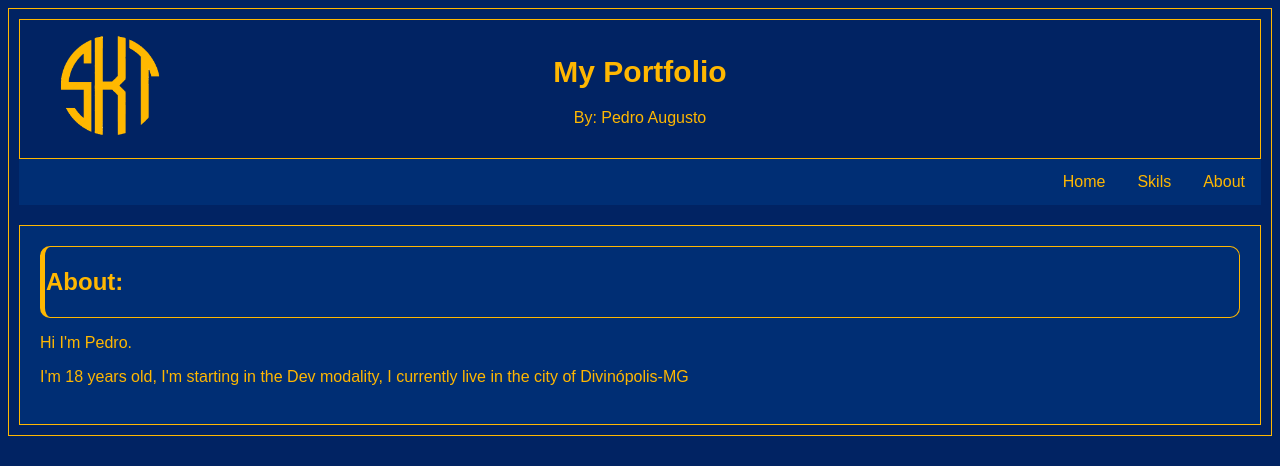
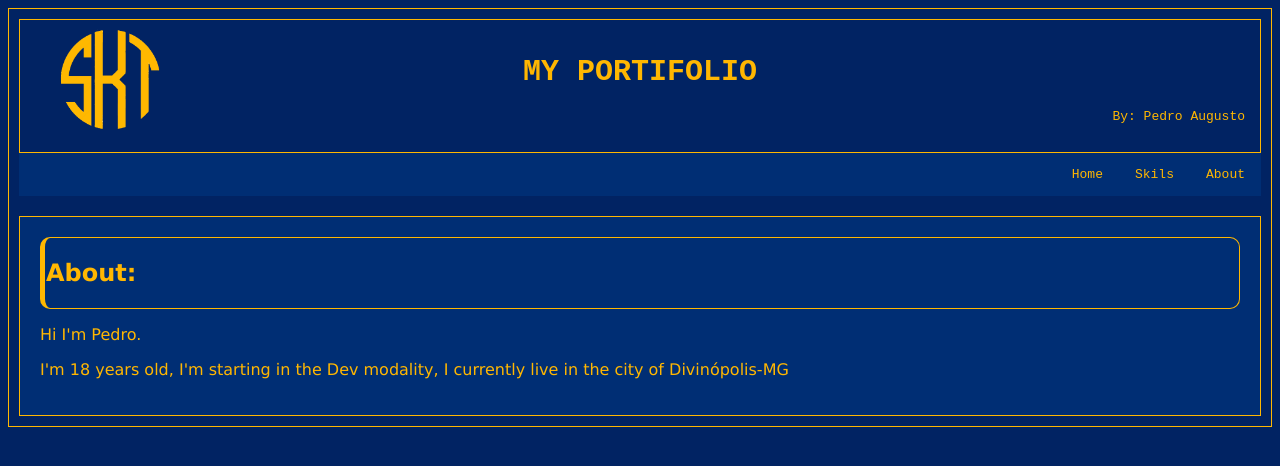
Before and after one commit to sktpedro/portifolio, a plain HTML site: page index.html in a window 1280 px wide. Drawn offline with Linux system fonts and the light colour scheme.

Commit message:
adicao de arquivo

```diff
--- a/index.css
+++ b/index.css
@@ -6,7 +6,7 @@
 body{
 
   background-size: cover;
-  font-family: Arial, Helvetica, sans-serif;
+  font-family: monospace;
   padding: 10px;
   background-color: #012363;
   border: .5px solid #ffb701;
@@ -24,6 +24,7 @@ header h1{
 header p{
   color: #ffb701;
   text-shadow: 1px;
+  text-align: end;
 }
 #logo{
   float: left !important;
@@ -61,5 +62,6 @@ section{
   padding: 20px;
   margin-top: 20px;
   border: .5px solid #ffb701;
+  font-family:Verdana, Geneva, Tahoma, sans-serif;
 
 }
--- a/index.html
+++ b/index.html
@@ -10,7 +10,7 @@
 <body>
     <div id="ancora-topo"></div>
     <header>
-        <h1>My Portfolio</h1>
+        <h1>MY PORTIFOLIO</h1>
         <p>By: Pedro Augusto</p>
         <img id="logo" width="150" height="150" src="img/logo.png">
     </header>
```
